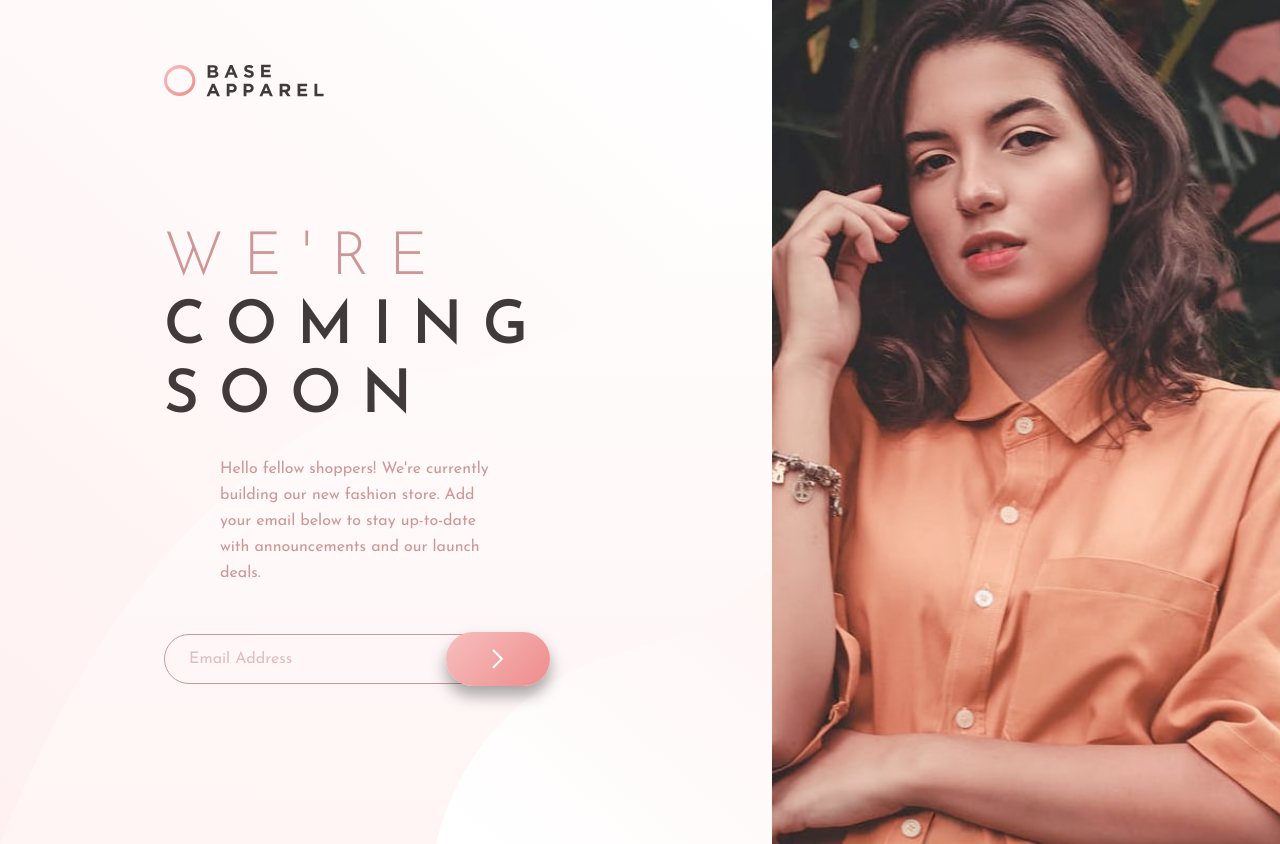
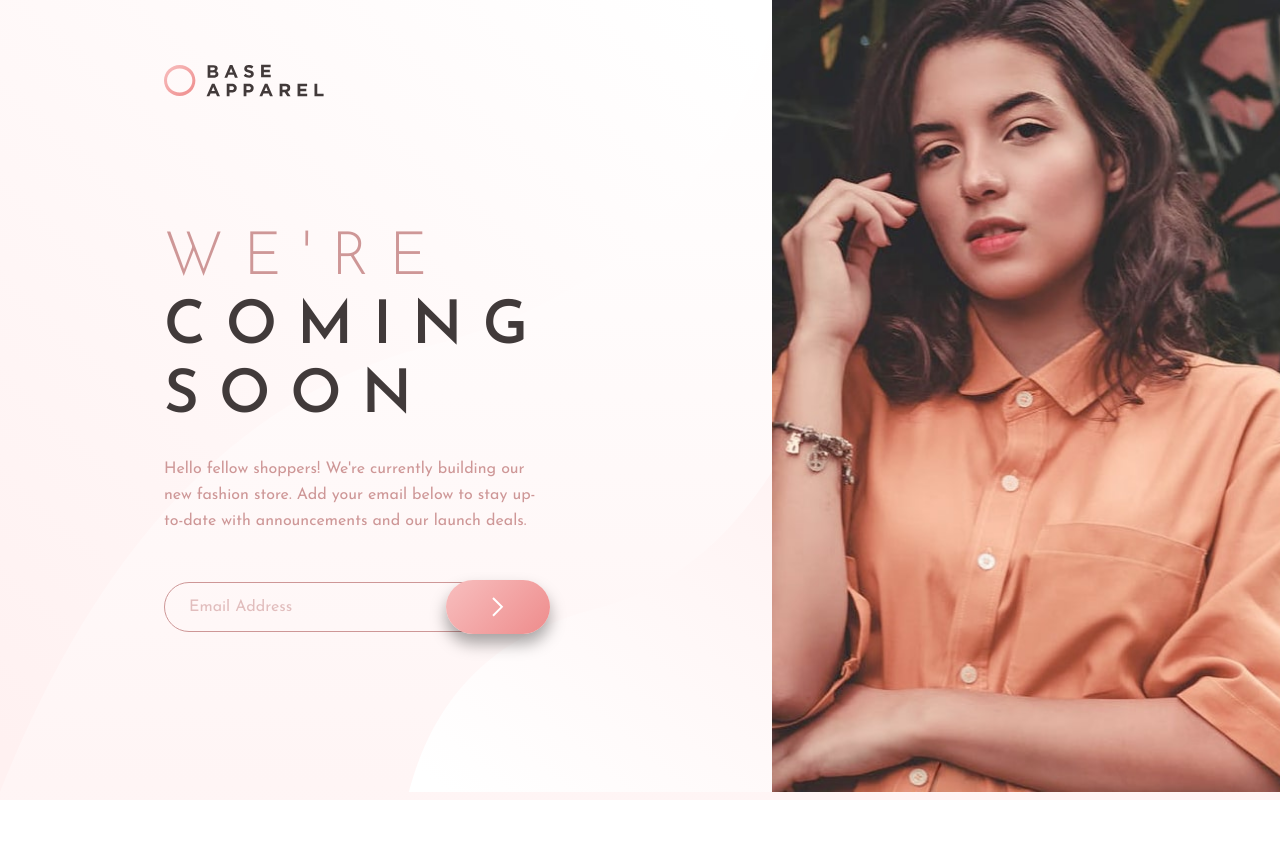
Before and after one commit to codexshell/base-apparel-coming-soom-page, a SvelteKit app: page / in a window 1280 px wide. After the commit the page ends 800 px from the top, so only its background shows below. Built offline with nearby package versions, Linux system fonts and the light colour scheme.

Commit message:
remove padding from paragraph at xl screens

```diff
--- a/src/routes/+page.svelte
+++ b/src/routes/+page.svelte
@@ -205,6 +205,7 @@
 			text-align: left;
 			--flow-space: 1.5rem;
 			line-height: theme('lineHeight.relaxed');
+			padding-inline: 0;
 		}
 	}
 
```
